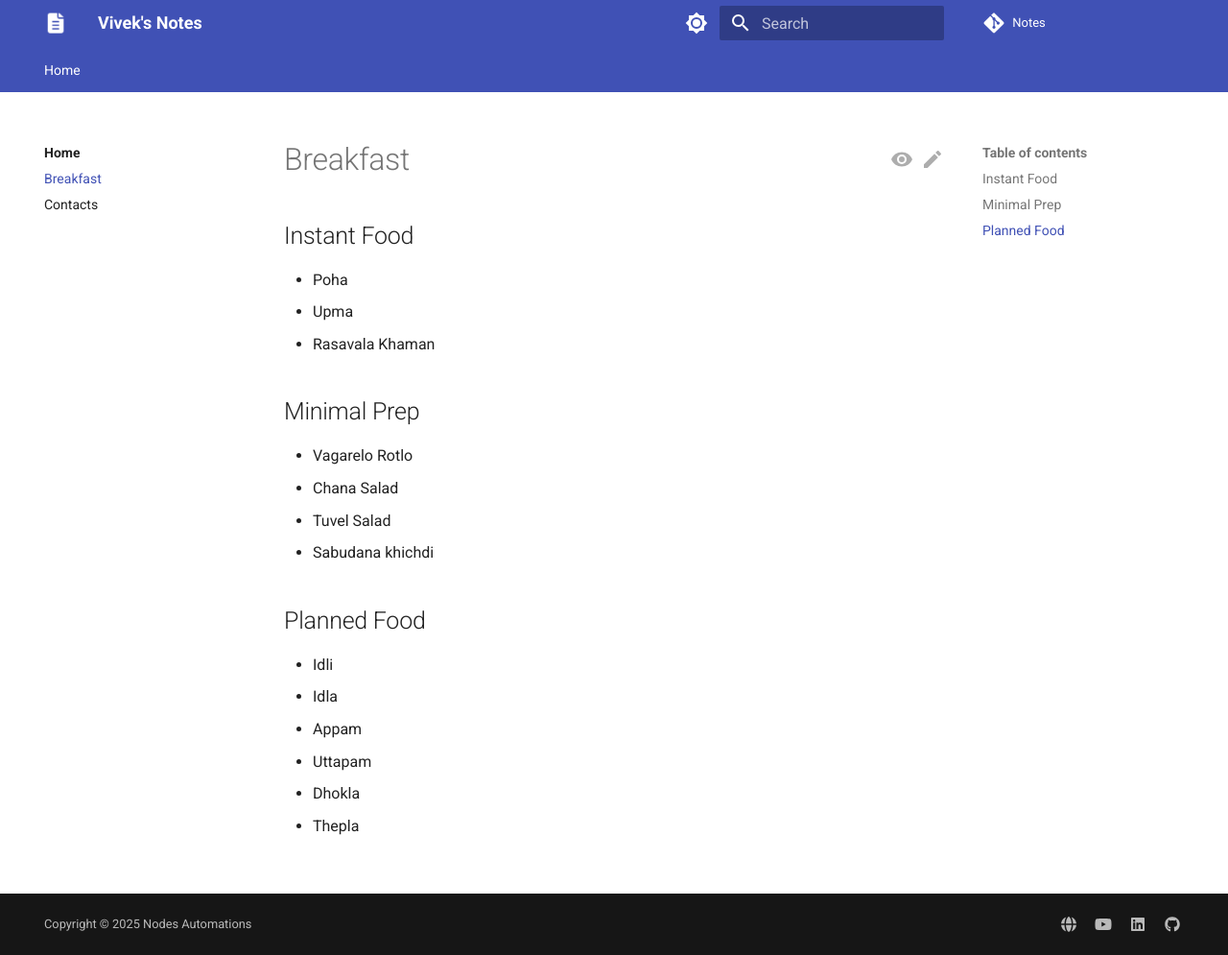
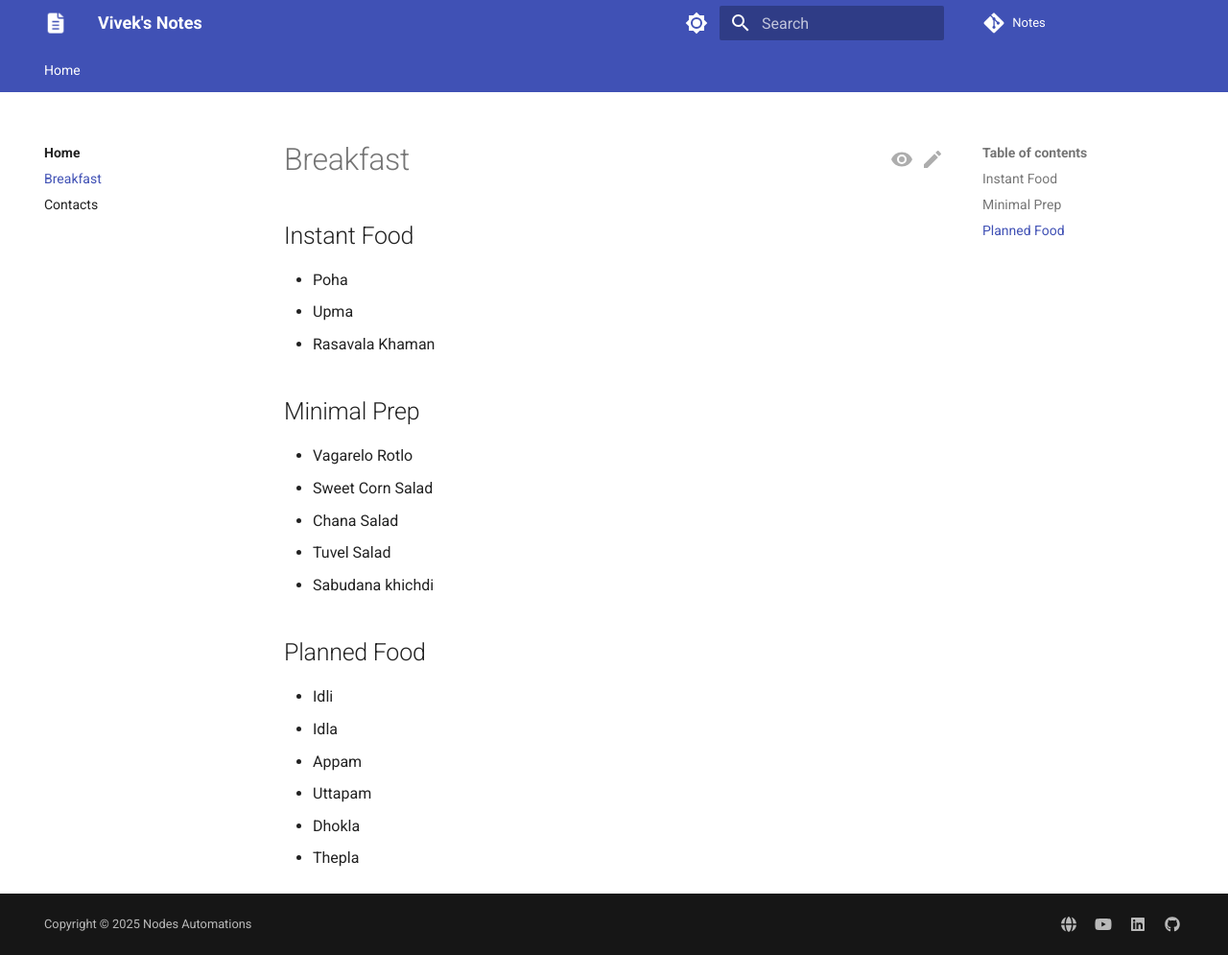
Before and after one commit to vivekkpatel/Notes, an MkDocs documentation site: the page built from docs/Breakfast.md, in a window 1280 px wide and 995 px high. Shown: the whole window at 96% size. Built offline with MkDocs 1.6.1 and Material for MkDocs 9.7.7, drawn with Linux system fonts in a browser that asks for light colours; comment, search, counter and statistics services are not loaded.

Commit message:
Sweet Corn Salad added

```diff
--- a/docs/Breakfast.md
+++ b/docs/Breakfast.md
@@ -7,6 +7,7 @@
 
 ## Minimal Prep
 - Vagarelo Rotlo
+- Sweet Corn Salad
 - Chana Salad
 - Tuvel Salad
 - Sabudana khichdi
```
